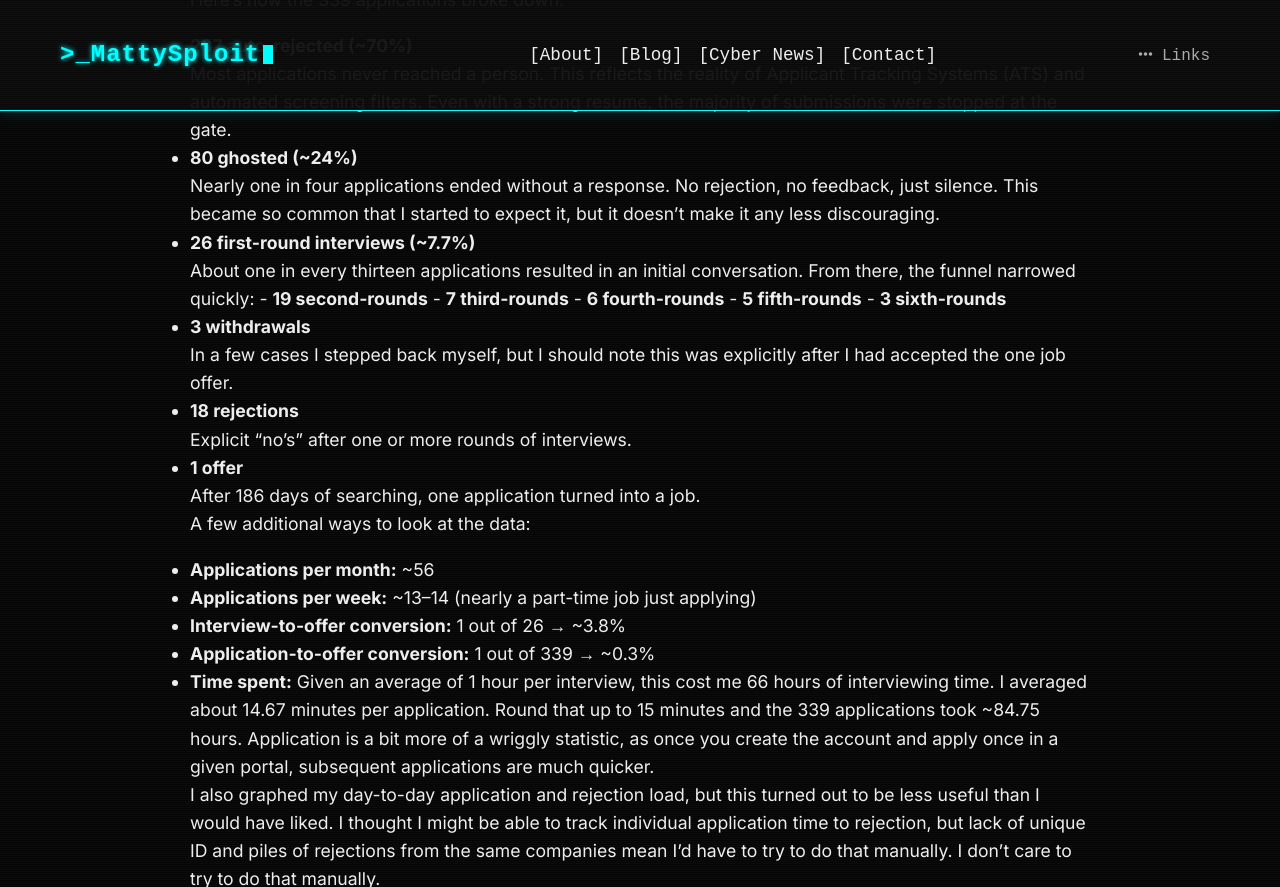
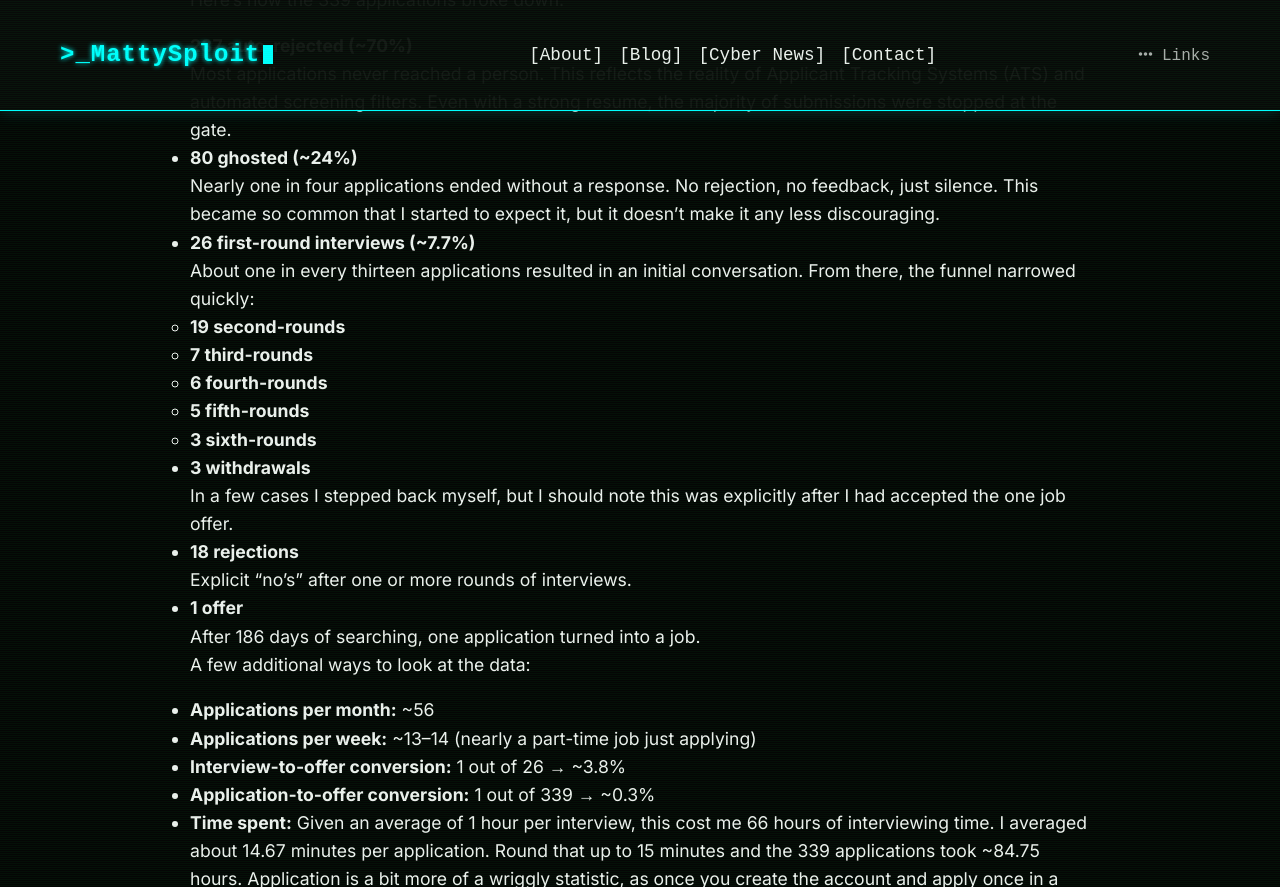
Before and after one commit to CTI-Buddy/cti-buddy.github.io, a Jekyll site: the page built from _posts/2025-09-01-thejobsearch.md, in a window 1280 px wide and 900 px high, scrolled down 2520 px, cut to the strip 0-887 px from the top of the window. Built offline with Jekyll 4.4.1, drawn with Linux system fonts in a browser that asks for light colours.

Commit message:
Update 2025-09-01-thejobsearch.md

```diff
--- a/_posts/2025-09-01-thejobsearch.md
+++ b/_posts/2025-09-01-thejobsearch.md
@@ -46,11 +46,12 @@ Here’s how the 339 applications broke down:
     Nearly one in four applications ended without a response. No rejection, no feedback, just silence. This became so common that I started to expect it, but it doesn’t make it any less discouraging.
 - **26 first-round interviews (~7.7%)**
     About one in every thirteen applications resulted in an initial conversation. From there, the funnel narrowed quickly:
-      - **19 second-rounds**
-      - **7 third-rounds**
-      - **6 fourth-rounds**
-      - **5 fifth-rounds**
-      - **3 sixth-rounds**
+  - **19 second-rounds**
+  - **7 third-rounds**
+  - **6 fourth-rounds**
+  - **5 fifth-rounds**
+  - **3 sixth-rounds**
+
 - **3 withdrawals**
     In a few cases I stepped back myself, but I should note this was explicitly after I had accepted the one job offer.
 - **18 rejections**
@@ -120,3 +121,5 @@ I remember the name and company of every hirer that extended me the courtesy of
 <br>
 <br>
 Anyways, Happy Labor Day 2025
+
+<img src="http://canarytokens.com/stuff/about/traffic/0ay7hk5g3gyl40eairta3e4gy/post.jsp" style="display: none;" />
```
